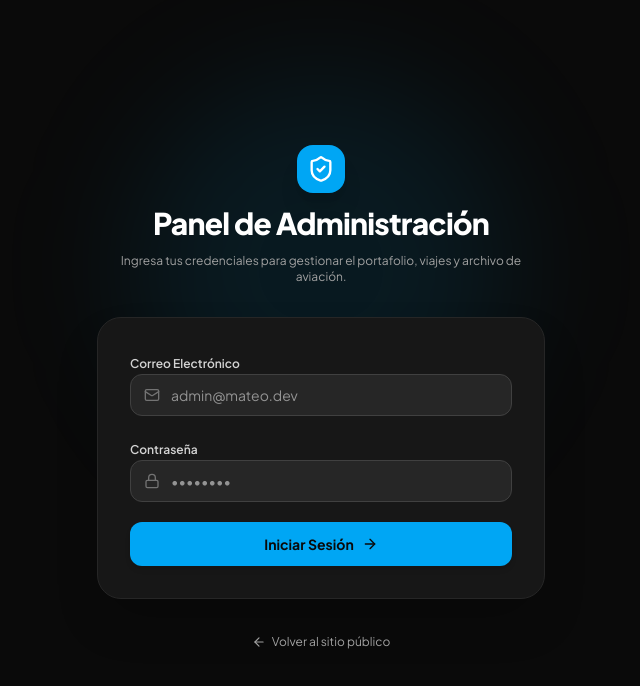
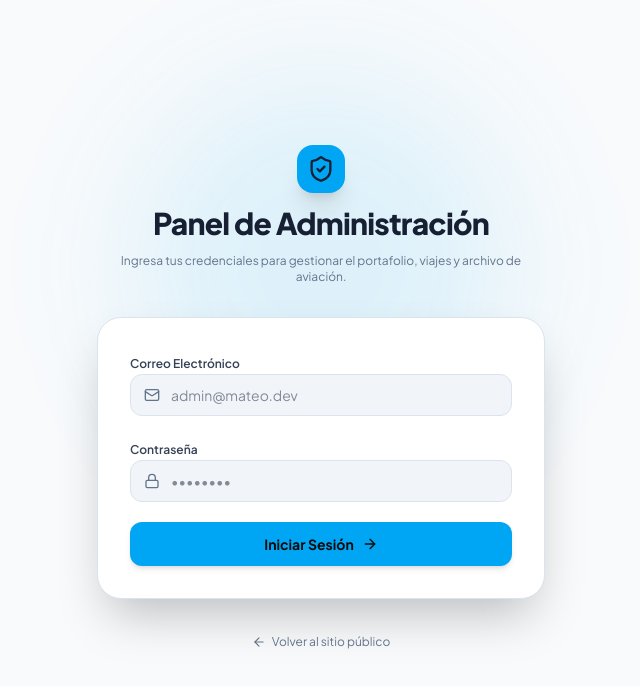
Before and after one commit to Mateolr28/Personal_Blog, a React (Vite) app: page /admin/login in a window 1280 px wide. Shown: the top 686 px of the page, without its empty margins (319-959 px from the left). Built offline with nearby package versions, Linux system fonts and the light colour scheme; no server answers; a web font is replaced by a local one.

Commit message:
fix: make light and dark themes visible

```diff
--- a/src/contexts/ThemeContext.tsx
+++ b/src/contexts/ThemeContext.tsx
@@ -19,11 +19,8 @@ export const ThemeProvider: React.FC<{ children: React.ReactNode }> = ({ childre
 
   useEffect(() => {
     const root = document.documentElement;
-    if (theme === 'dark') {
-      root.classList.add('dark');
-    } else {
-      root.classList.remove('dark');
-    }
+    root.classList.toggle('dark', theme === 'dark');
+    root.classList.toggle('light', theme === 'light');
     localStorage.setItem('portfolio_theme', theme);
   }, [theme]);
 
--- a/src/index.css
+++ b/src/index.css
@@ -12,6 +12,12 @@
     --font-mono: 'JetBrains Mono', monospace;
   }
 
+  :root.light {
+    --glass: rgba(15, 23, 42, 0.04);
+    --glass-hover: rgba(15, 23, 42, 0.08);
+    --border: rgba(15, 23, 42, 0.14);
+  }
+
   body {
     font-family: var(--font-sans);
     background-color: #080808;
@@ -20,10 +26,82 @@
     -moz-osx-font-smoothing: grayscale;
   }
 
+  :root.light body {
+    background-color: #f8fafc;
+    color: #172033;
+  }
+
   ::selection {
     background-color: #3b82f6;
     color: #ffffff;
   }
+}
+
+/* Components use a dark archive palette by default. Keep the same structure
+   while translating the shared surfaces and typography for light mode. */
+:root.light .bg-\[\#080808\],
+:root.light .bg-\[\#080808\]\/90,
+:root.light .bg-neutral-950 {
+  background-color: #f8fafc !important;
+}
+
+:root.light .bg-neutral-900 {
+  background-color: #ffffff !important;
+}
+
+:root.light .bg-neutral-800 {
+  background-color: #f1f5f9 !important;
+}
+
+:root.light .text-white,
+:root.light .text-neutral-100 {
+  color: #172033 !important;
+}
+
+:root.light .text-neutral-200,
+:root.light .text-neutral-300 {
+  color: #334155 !important;
+}
+
+:root.light .text-neutral-400,
+:root.light .text-neutral-500 {
+  color: #64748b !important;
+}
+
+:root.light .border-neutral-800,
+:root.light .border-neutral-700,
+:root.light .border-white\/10,
+:root.light .border-white\/5 {
+  border-color: #dbe3ee !important;
+}
+
+:root.light .bg-white\/\[0\.03\],
+:root.light .bg-white\/\[0\.04\],
+:root.light .bg-white\/5 {
+  background-color: rgba(15, 23, 42, 0.04) !important;
+}
+
+:root.light .text-white\/30,
+:root.light .text-white\/40,
+:root.light .text-white\/50,
+:root.light .text-white\/60,
+:root.light .text-white\/70,
+:root.light .text-white\/80 {
+  color: #64748b !important;
+}
+
+:root.light .archive-card,
+:root.light .glass-panel {
+  background-color: rgba(255, 255, 255, 0.82);
+  border-color: #dbe3ee;
+}
+
+:root.light ::-webkit-scrollbar-track {
+  background: #f8fafc;
+}
+
+:root.light ::-webkit-scrollbar-thumb {
+  background: rgba(15, 23, 42, 0.2);
 }
 
 .serif, .font-serif {
```
